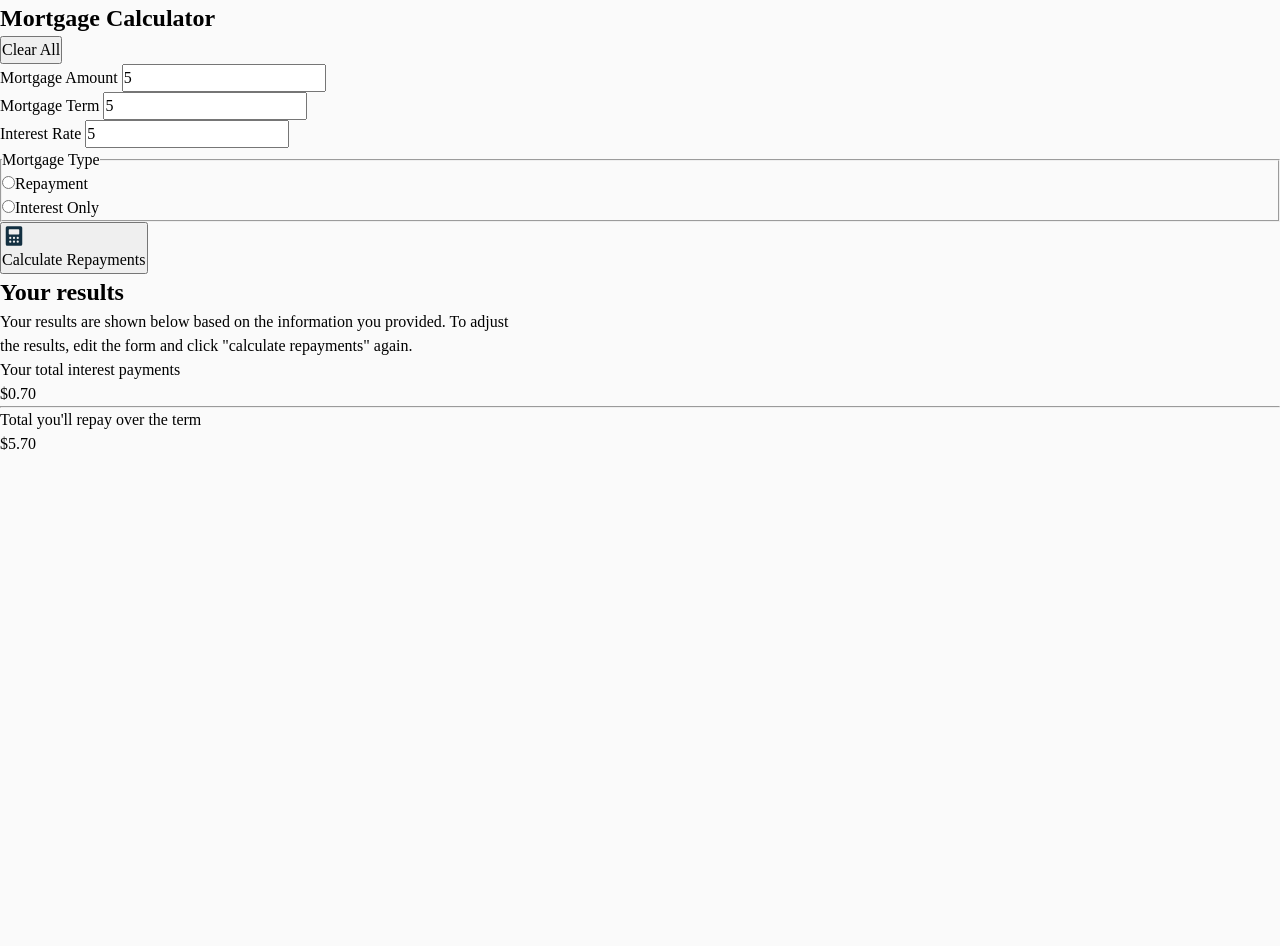
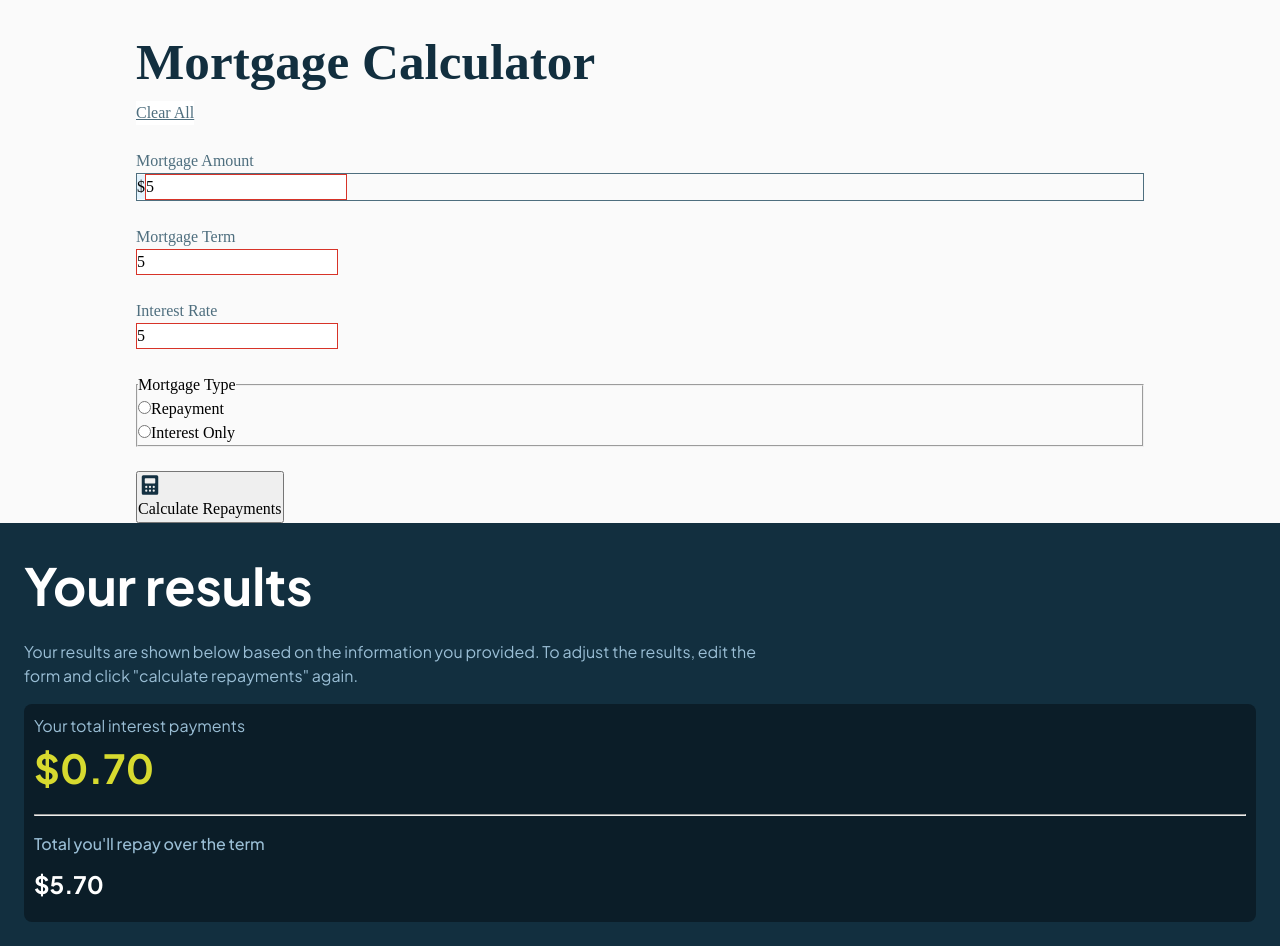
Before and after one commit to mayor-creator/mortgage_calculator_app, a React (Vite) app: page / in a window 1280 px wide. Both pictures are taken after typing "5", "5", "5" into the empty fields and a click on the button "Calculate Repayments". Before the commit the page ends 800 px from the top, so only its background shows below. Built offline with nearby package versions, Linux system fonts and the light colour scheme.

Commit message:
add style properties

```diff
--- a/src/components/Form/Form.jsx
+++ b/src/components/Form/Form.jsx
@@ -3,6 +3,7 @@ import { FormContext } from "../Context/FormContext.jsx";
 import { DefaultResults } from "../Results/DefaultResults.jsx";
 import { Results } from "../Results/Results.jsx";
 import calculatorIcon from "../../assets/images/icon-calculator.svg";
+import styles from "./Form.module.css";
 
 export function Form() {
   const {
@@ -21,25 +22,40 @@ export function Form() {
 
   return (
     <>
-      <section>
+      <section className={styles.mainWrapper}>
         <form>
+          <div className={styles.titleBarContainer}>
+            <h1 className={styles.title}>Mortgage Calculator</h1>
+            <button
+              className={styles.linkButton}
+              onClick={handleClearAllValues}
+            >
+              Clear All
+            </button>
+          </div>
+          <div className={styles.fieldsContainer}>
             <div>
-            <h1>Mortgage Calculator</h1>
-            <button onClick={handleClearAllValues}>Clear All</button>
-          </div>
-          <div>
-            <label htmlFor="mortgage_amount">Mortgage Amount </label>
+              <label className={styles.label} htmlFor="mortgage_amount">
+                Mortgage Amount{" "}
+              </label>
+              <div className={styles.numberInputContainer}>
+                <div className={styles.principalAmount}>$</div>
                 <input
+                  className={styles.numberInput}
                   id="mortgage_amount"
                   type="number"
                   value={principal}
                   onChange={handlePrincipalChange}
                 />
               </div>
+            </div>
             <div>
               <div>
-              <label htmlFor="mortgage_term">Mortgage Term </label>
+                <label className={styles.label} htmlFor="mortgage_term">
+                  Mortgage Term{" "}
+                </label>
                 <input
+                  className={styles.numberInput}
                   id="mortgage_term"
                   type="number"
                   value={years}
@@ -47,8 +63,11 @@ export function Form() {
                 />
               </div>
               <div>
-              <label htmlFor="interest_rate">Interest Rate </label>
+                <label className={styles.label} htmlFor="interest_rate">
+                  Interest Rate{" "}
+                </label>
                 <input
+                  className={styles.numberInput}
                   id="interest_rate"
                   type="number"
                   step="0.01"
@@ -93,6 +112,7 @@ export function Form() {
                 Calculate Repayments
               </button>
             </div>
+          </div>
         </form>
       </section>
 
--- a/src/components/Results/DefaultResults.jsx
+++ b/src/components/Results/DefaultResults.jsx
@@ -1,9 +1,10 @@
 import emptyIllustration from "../../assets/images/illustration-empty.svg";
+import styles from "./DefaultResults.module.css";
 
 export function DefaultResults() {
   return (
     <>
-      <section>
+      <section className={styles.resultsContainer}>
         <div>
           <img
             src={emptyIllustration}
@@ -13,10 +14,10 @@ export function DefaultResults() {
           />
         </div>
         <div>
-          <h2>Result shown here</h2>
+          <h2 className={styles.resultTitle}>Results shown here</h2>
         </div>
         <div>
-          <p>
+          <p className={styles.resultMessage}>
             Complete the form and click &quot;calculate payments&quot; to see
             what your monthly repayments would be.
           </p>
--- a/src/components/Results/Results.jsx
+++ b/src/components/Results/Results.jsx
@@ -1,5 +1,6 @@
 import { useContext } from "react";
 import { FormContext } from "../Context/FormContext.jsx";
+import styles from "../Results/Results.module.css";
 
 export function Results() {
   const {
@@ -11,23 +12,23 @@ export function Results() {
 
   return (
     <>
-      <section>
+      <section className={styles.resultsContainer}>
         <div>
-          <h2>Your results</h2>
-          <p>
+          <h2 className={styles.resultsTitle}>Your results</h2>
+          <p className={styles.resultsMessage}>
             Your results are shown below based on the information you provided.
             To adjust the results, edit the form and click &quot;calculate
             repayments&quot; again.
           </p>
         </div>
-        <div>
+        <div className={styles.resultsAmountContainer}>
           <div>
-            <p>
+            <p className={styles.monthlyMessage}>
               {selectedOption === "monthlyPayment"
                 ? "Your monthly payments"
                 : "Your total interest payments"}
             </p>
-            <p>
+            <p className={styles.monthlyAmount}>
               {selectedOption === "monthlyPayment"
                 ? monthlyPaymentAmount
                 : originalTotalInterestPayment}
@@ -35,8 +36,10 @@ export function Results() {
           </div>
           <hr />
           <div>
-            <p>Total you&#39;ll repay over the term</p>
-            <p>{totalCost}</p>
+            <p className={styles.totalAmountMessage}>
+              Total you&#39;ll repay over the term
+            </p>
+            <p className={styles.totalAmount}>{totalCost}</p>
           </div>
         </div>
       </section>
```
Lines whose indentation alone changed are shown as unchanged.
